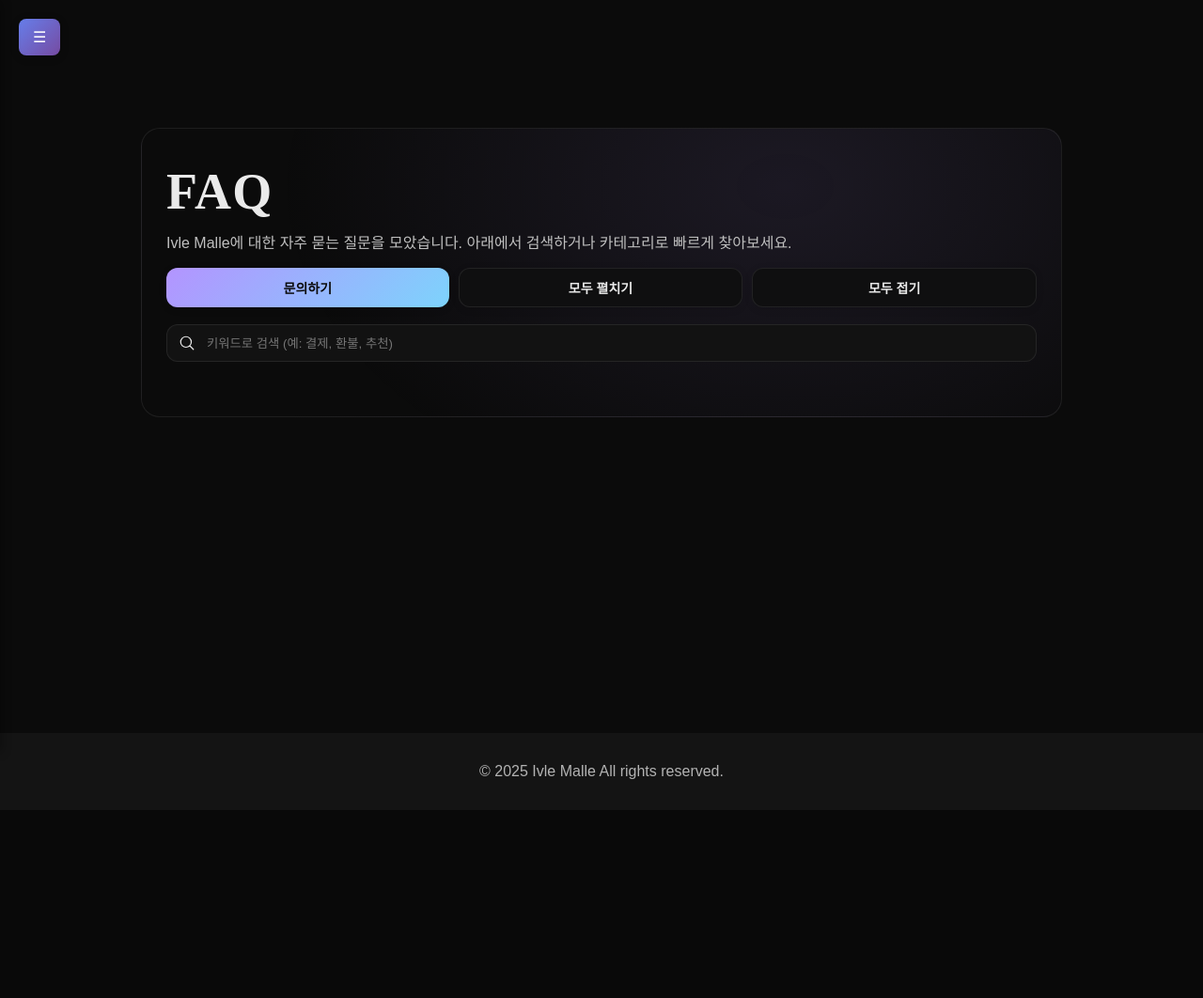
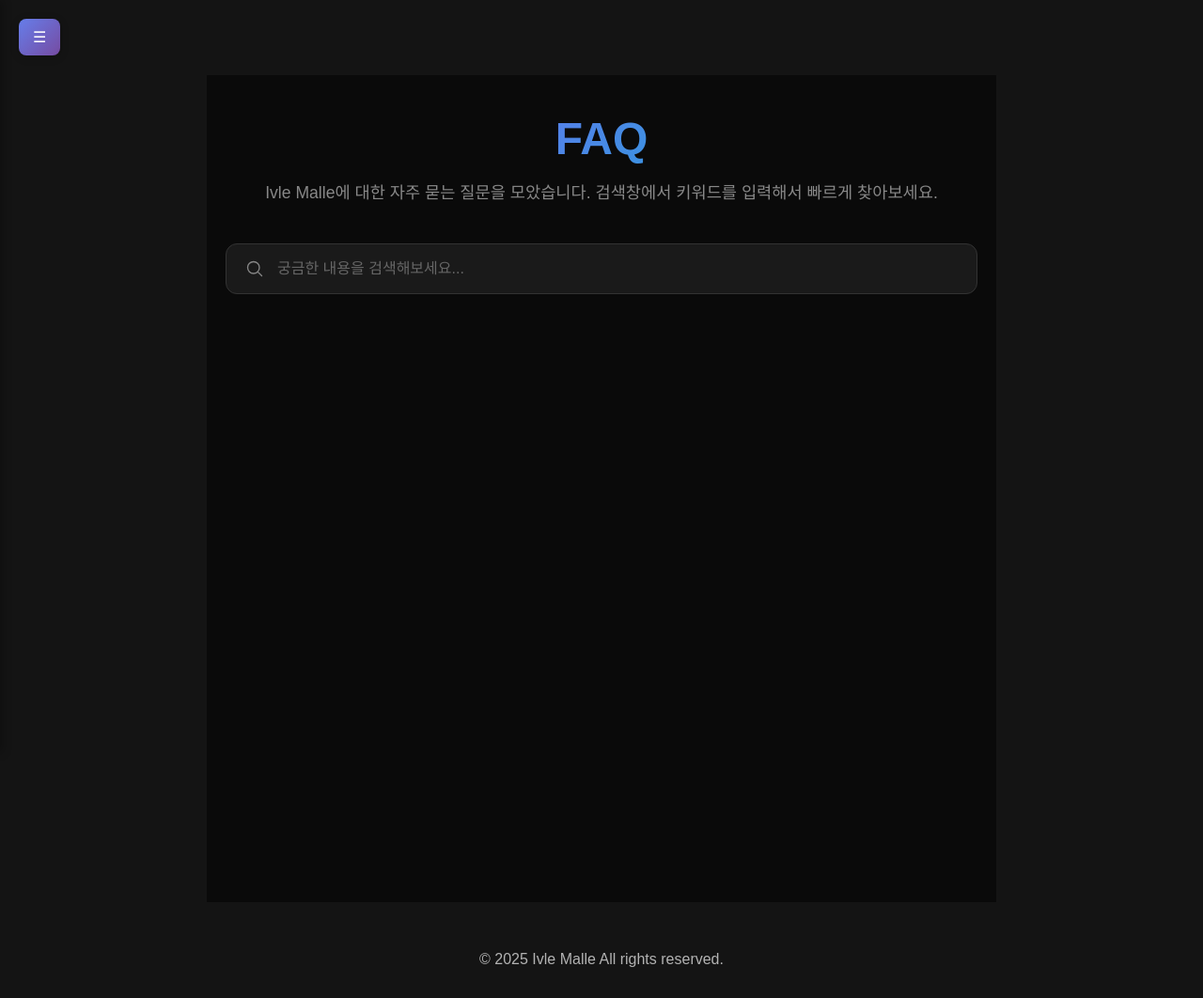
Before and after one commit to SKNETWORKS-FAMILY-AICAMP/SKN13-FINAL-2TEAM, a FastAPI app: page /faq/ in a window 1280 px wide. Shown: the whole page at 94% size. Before the commit the page ends 829 px from the top, so only its background shows below. Run offline with FastAPI, Linux system fonts and the light colour scheme; data that the repository does not hold is empty; parts of the project's set-up code (start-up, migrations or seed data) failed here and were passed over; some libraries are stand-ins or nearby versions; some web fonts are replaced.

Commit message:
[성의]faq fix
FAQ 페이지 ui 개선, 없는 기능 삭제

```diff
--- a/FAST_API/static/css/faq.css
+++ b/FAST_API/static/css/faq.css
@@ -1,66 +1,219 @@
-/* === Ivle Malle — FAQ (Elegant Dark) === */
-:root{
-  --bg:#0b0b0b; --panel:#121212; --card:#161616; --muted:#bfbfbf; --text:#eaeaea;
-  --border: rgba(255,255,255,.08);
-  --accent1:#b394ff; --accent2:#7dd3fc;
-  --grad: linear-gradient(135deg, var(--accent1), var(--accent2));
+/* FAQ 페이지 전용 스타일 */
+.faq-container {
+  max-width: 800px;
+  margin: 0 auto;
+  padding: 40px 20px;
+  background: #0a0a0a;
+  color: #ffffff;
+  min-height: 100vh;
 }
-body{ background: var(--bg); color: var(--text); }
-.faq-wrap{ max-width: 980px; margin: 56px auto; padding: 0 20px; }
-.faq-hero{
-  background: radial-gradient(900px 600px at 70% 20%, rgba(179,148,255,.1), transparent 60%);
-  border:1px solid var(--border); border-radius: 20px; padding: 36px 26px;
-  position: relative; overflow:hidden;
+
+.faq-header {
+  text-align: center;
+  margin-bottom: 40px;
 }
-.faq-hero h1{
-  font-size: clamp(32px, 5vw, 54px); margin: 0 0 10px;
-  font-family: 'Didot','Times New Roman',serif; letter-spacing:.02em;
+
+.faq-header h1 {
+  font-size: 3rem;
+  font-weight: 700;
+  margin: 0 0 16px;
+  color: #ffffff;
+  background: linear-gradient(135deg, #8b5cf6, #06b6d4);
+  -webkit-background-clip: text;
+  -webkit-text-fill-color: transparent;
+  background-clip: text;
 }
-.faq-hero p{ margin: 0; color: var(--muted); }
-.faq-hero .cta{ margin-top:16px; display:flex; flex-wrap: wrap; gap:10px; }
-.btn{ background: #0f0f10; border:1px solid var(--border); color: var(--text);
-  padding: 10px 14px; border-radius: 12px; cursor:pointer; }
-.btn-primary{ background: var(--grad); color:#0b0b0b; font-weight:700; border:none; }
 
-.faq-tools{ display:grid; grid-template-columns: 1fr; gap: 12px; margin: 18px 0 10px; }
-.searchbar{
-  display:flex; gap:10px; align-items:center; background: var(--panel);
-  border:1px solid var(--border); border-radius: 12px; padding: 10px 12px;
+.faq-header p {
+  font-size: 1.1rem;
+  color: #888888;
+  line-height: 1.6;
+  margin: 0;
 }
-.searchbar input{ flex:1; background: transparent; border:none; outline:none; color: var(--text); }
-.chips{ display:flex; gap:8px; flex-wrap: wrap; }
-.chip{
-  background:#0f0f10; border:1px solid var(--border); color:var(--muted);
-  padding:8px 10px; border-radius:999px; cursor:pointer; font-size:.9rem;
+
+.search-container {
+  margin-bottom: 40px;
 }
-.chip.active{ background: #12121a; color: var(--text); border-color: rgba(255,255,255,.16); }
 
-.faq-accordion{ margin-top: 16px; display:grid; gap:10px; }
-.faq-item{ border:1px solid var(--border); border-radius:14px; background: var(--card); overflow:hidden; }
-.faq-q{
-  display:flex; gap:12px; align-items:center; justify-content: space-between;
-  width:100%; text-align:left; background:transparent; color: var(--text);
-  padding: 16px 18px; font-size: 1.05rem; cursor:pointer;
+.search-box {
+  display: flex;
+  align-items: center;
+  background: #1a1a1a;
+  border: 1px solid #333333;
+  border-radius: 12px;
+  padding: 16px 20px;
+  transition: all 0.3s ease;
 }
-.faq-q .q-left{ display:flex; align-items:center; gap:10px; }
-.badge-cat{
-  font-size:.75rem; text-transform:uppercase; letter-spacing:.08em;
-  padding: 6px 8px; border-radius: 999px; background:#0e0e0e; border:1px solid var(--border); color: var(--muted);
+
+.search-box:hover {
+  border-color: #8b5cf6;
+  box-shadow: 0 0 0 3px rgba(139, 92, 246, 0.1);
 }
-.chev{ transition: transform .25s ease; opacity:.8; }
-.faq-item.open .chev{ transform: rotate(90deg); opacity:1; }
-.faq-a{ max-height: 0; overflow:hidden; transition: max-height .3s ease; color: var(--muted); padding: 0 18px; }
-.faq-item.open .faq-a{ padding: 0 18px 16px; }
-.faq-a-inner{ padding-top: 12px; line-height: 1.65; }
-.faq-a-inner code{ background: #0f0f10; border:1px solid var(--border); padding:2px 6px; border-radius:6px; }
 
-.faq-footer{
-  margin-top: 22px; display:flex; justify-content: space-between; align-items:center; gap:10px; flex-wrap:wrap;
-  border-top:1px solid var(--border); padding-top: 16px; color: var(--muted);
+.search-box:focus-within {
+  border-color: #8b5cf6;
+  box-shadow: 0 0 0 3px rgba(139, 92, 246, 0.2);
 }
-.copy-link{ background:transparent; border:1px dashed var(--border); color:var(--muted); padding:6px 10px; border-radius:10px; cursor:pointer; }
-.copy-link:hover{ border-style: solid; color: var(--text); }
 
-@media (max-width: 720px){
-  .faq-footer{ flex-direction: column; align-items: flex-start; }
+.search-box svg {
+  color: #888888;
+  margin-right: 12px;
+  flex-shrink: 0;
 }
+
+.search-box input {
+  flex: 1;
+  background: transparent;
+  border: none;
+  outline: none;
+  color: #ffffff;
+  font-size: 1rem;
+  font-weight: 500;
+}
+
+.search-box input::placeholder {
+  color: #666666;
+}
+
+.faq-list {
+  display: flex;
+  flex-direction: column;
+  gap: 16px;
+}
+
+.faq-item {
+  background: #1a1a1a;
+  border: 1px solid #333333;
+  border-radius: 12px;
+  overflow: hidden;
+  transition: all 0.3s ease;
+}
+
+.faq-item:hover {
+  border-color: #444444;
+  transform: translateY(-2px);
+  box-shadow: 0 8px 25px rgba(0, 0, 0, 0.3);
+}
+
+.faq-question {
+  display: flex;
+  justify-content: space-between;
+  align-items: center;
+  padding: 20px 24px;
+  cursor: pointer;
+  transition: all 0.3s ease;
+}
+
+.faq-question:hover {
+  background: rgba(255, 255, 255, 0.02);
+}
+
+.question-text {
+  font-size: 1.1rem;
+  font-weight: 600;
+  color: #ffffff;
+  flex: 1;
+  margin-right: 16px;
+}
+
+.toggle-icon {
+  font-size: 1.5rem;
+  color: #8b5cf6;
+  font-weight: 300;
+  transition: transform 0.3s ease;
+  flex-shrink: 0;
+}
+
+.faq-answer {
+  max-height: 0;
+  overflow: hidden;
+  transition: max-height 0.4s ease;
+  background: rgba(255, 255, 255, 0.01);
+}
+
+.faq-item.active .faq-answer {
+  max-height: 500px;
+}
+
+.answer-content {
+  padding: 0 24px 24px;
+  color: #cccccc;
+  line-height: 1.7;
+  font-size: 1rem;
+}
+
+.no-results {
+  text-align: center;
+  padding: 60px 20px;
+  background: #1a1a1a;
+  border: 1px solid #333333;
+  border-radius: 12px;
+}
+
+.no-results-icon {
+  font-size: 3rem;
+  margin-bottom: 16px;
+}
+
+.no-results-text {
+  font-size: 1.2rem;
+  font-weight: 600;
+  color: #ffffff;
+  margin-bottom: 8px;
+}
+
+.no-results-subtext {
+  color: #888888;
+  font-size: 1rem;
+}
+
+/* 반응형 디자인 */
+@media (max-width: 768px) {
+  .faq-container {
+    padding: 20px 16px;
+  }
+
+  .faq-header h1 {
+    font-size: 2.5rem;
+  }
+
+  .faq-header p {
+    font-size: 1rem;
+  }
+
+  .search-box {
+    padding: 14px 16px;
+  }
+
+  .faq-question {
+    padding: 16px 20px;
+  }
+
+  .question-text {
+    font-size: 1rem;
+  }
+
+  .answer-content {
+    padding: 0 20px 20px;
+  }
+}
+
+@media (max-width: 480px) {
+  .faq-header h1 {
+    font-size: 2rem;
+  }
+
+  .faq-question {
+    flex-direction: column;
+    align-items: flex-start;
+    gap: 12px;
+  }
+
+  .question-text {
+    margin-right: 0;
+  }
+
+  .toggle-icon {
+    align-self: flex-end;
+  }
+}
--- a/FAST_API/templates/faq/faq.html
+++ b/FAST_API/templates/faq/faq.html
@@ -5,177 +5,95 @@
 {% endblock %}
 
 {% block content %}
-<section class="faq-wrap">
-  <div class="faq-hero">
+<div class="faq-container">
+  <div class="faq-header">
     <h1>FAQ</h1>
-    <p>Ivle Malle에 대한 자주 묻는 질문을 모았습니다. 아래에서 검색하거나 카테고리로 빠르게 찾아보세요.</p>
-    <div class="cta">
-      <button class="btn-primary btn" id="inquire-btn">문의하기</button>
-      <button class="btn" id="expand-all">모두 펼치기</button>
-      <button class="btn" id="collapse-all">모두 접기</button>
+    <p>Ivle Malle에 대한 자주 묻는 질문을 모았습니다. 검색창에서 키워드를 입력해서 빠르게 찾아보세요.</p>
   </div>
 
-    <div class="faq-tools">
-      <div class="searchbar">
-        <svg width="18" height="18" viewBox="0 0 24 24" fill="none"><path d="M21 21l-4.35-4.35M10.5 18a7.5 7.5 0 1 1 0-15 7.5 7.5 0 0 1 0 15Z" stroke="currentColor" stroke-width="1.6" stroke-linecap="round"/></svg>
-        <input id="faq-search" type="text" placeholder="키워드로 검색 (예: 결제, 환불, 추천)" aria-label="FAQ 검색">
-      </div>
-      <div class="chips" id="faq-chips">
-        {% for cat in categories %}
-          <span class="chip {% if cat.key == 'all' %}active{% endif %}" data-cat="{{ cat.key }}">{{ cat.label }}</span>
-        {% endfor %}
-      </div>
+  <div class="search-container">
+    <div class="search-box">
+      <svg width="20" height="20" viewBox="0 0 24 24" fill="none">
+        <path d="M21 21l-4.35-4.35M10.5 18a7.5 7.5 0 1 1 0-15 7.5 7.5 0 0 1 0 15Z" stroke="currentColor" stroke-width="1.6" stroke-linecap="round"/>
+      </svg>
+      <input type="text" id="search-input" placeholder="궁금한 내용을 검색해보세요...">
     </div>
   </div>
 
-  <div class="faq-accordion" id="faq-list">
+  <div class="faq-list" id="faq-list">
     {% for item in faq_data %}
-    <div class="faq-item" data-cat="{{ item.category }}" id="{{ item.id }}">
-      <button class="faq-q" aria-expanded="false">
-        <span class="q-left">
-          <span class="badge-cat">
-            {% for cat in categories %}{% if cat.key == item.category %}{{ cat.label }}{% endif %}{% endfor %}
-          </span>
-          {{ item.question }}
-        </span>
-        <span class="chev">▶</span>
-      </button>
-      <div class="faq-a" role="region" aria-labelledby="{{ item.id }}">
-        <div class="faq-a-inner">
-          {{ item.answer }}
+    <div class="faq-item" data-question="{{ item.question|lower }}" data-answer="{{ item.answer|lower }}">
+      <div class="faq-question" onclick="toggleFAQ(this)">
+        <span class="question-text">{{ item.question }}</span>
+        <span class="toggle-icon">+</span>
       </div>
-      </div>
-      <div class="faq-footer">
-        <span>항목 링크를 복사해 공유할 수 있어요.</span>
-        <button class="copy-link" data-anchor="#{{ item.id }}">링크 복사</button>
+      <div class="faq-answer">
+        <div class="answer-content">{{ item.answer }}</div>
       </div>
     </div>
     {% endfor %}
   </div>
-</section>
 
-<!-- Coming Soon Modal -->
-<div id="comingSoonModal" class="modal" style="position:fixed; inset:0; background:rgba(0,0,0,0.6); display:none; align-items:center; justify-content:center; z-index:2000;">
-  <div style="background:white; color: #333; padding:30px; width:90%; max-width:400px; border-radius:12px; text-align:center; box-shadow: 0 5px 20px rgba(0,0,0,0.3);">
-    <h2 style="margin-top:0; margin-bottom:15px; font-weight:600;">알림</h2>
-    <p style="margin-bottom:25px; line-height:1.6;">추후 업데이트 예정인 기능입니다.</p>
-    <button id="closeComingSoonModal" style="padding:10px 20px; border:none; background:linear-gradient(135deg, #667eea, #764ba2); color:white; border-radius:8px; cursor:pointer; font-weight:600;">확인</button>
+  <div class="no-results" id="no-results" style="display: none;">
+    <div class="no-results-icon">🔍</div>
+    <div class="no-results-text">검색 결과가 없습니다</div>
+    <div class="no-results-subtext">다른 키워드로 검색해보세요</div>
   </div>
 </div>
 {% endblock %}
 
 {% block scripts %}
-{{ super() }}
 <script>
-document.addEventListener('DOMContentLoaded', function(){
-  const list = document.getElementById('faq-list');
-  const search = document.getElementById('faq-search');
-  const chips = document.getElementById('faq-chips');
-  const expandAll = document.getElementById('expand-all');
-  const collapseAll = document.getElementById('collapse-all');
+document.addEventListener('DOMContentLoaded', function() {
+  const searchInput = document.getElementById('search-input');
+  const faqList = document.getElementById('faq-list');
+  const noResults = document.getElementById('no-results');
+  const faqItems = document.querySelectorAll('.faq-item');
 
-  function setOpen(item, open){
-    item.classList.toggle('open', open);
-    const q = item.querySelector('.faq-q');
-    const a = item.querySelector('.faq-a');
-    if (q) q.setAttribute('aria-expanded', String(open));
-    if (a){
-      a.style.maxHeight = open ? (a.scrollHeight + 'px') : '0px';
+  // 검색 기능
+  searchInput.addEventListener('input', function() {
+    const searchTerm = this.value.toLowerCase().trim();
+    let visibleCount = 0;
+
+    faqItems.forEach(item => {
+      const question = item.dataset.question;
+      const answer = item.dataset.answer;
+      const isVisible = !searchTerm || question.includes(searchTerm) || answer.includes(searchTerm);
+
+      if (isVisible) {
+        item.style.display = 'block';
+        visibleCount++;
+      } else {
+        item.style.display = 'none';
       }
-  }
-
-  // open/close on click
-  list.addEventListener('click', function(e){
-    const btn = e.target.closest('.faq-q');
-    if (!btn) return;
-    const item = btn.closest('.faq-item');
-    setOpen(item, !item.classList.contains('open'));
     });
 
-  function filter(){
-    const q = (search?.value || '').toLowerCase();
-    const activeChip = chips.querySelector('.chip.active');
-    const cat = activeChip ? activeChip.dataset.cat : 'all';
-    let any = false;
-    list.querySelectorAll('.faq-item').forEach(item => {
-      const matchesCat = (cat === 'all') || (item.dataset.cat === cat);
-      const text = item.textContent.toLowerCase();
-      const matches = matchesCat && (!q || text.includes(q));
-      item.style.display = matches ? '' : 'none';
-      if (matches) any = true;
-    });
-    return any;
+    // 검색 결과가 없을 때
+    if (searchTerm && visibleCount === 0) {
+      noResults.style.display = 'block';
+      faqList.style.display = 'none';
+    } else {
+      noResults.style.display = 'none';
+      faqList.style.display = 'block';
     }
-  search?.addEventListener('input', filter);
-
-  chips.addEventListener('click', function(e){
-    const chip = e.target.closest('.chip');
-    if (!chip) return;
-    chips.querySelectorAll('.chip').forEach(c => c.classList.remove('active'));
-    chip.classList.add('active');
-    filter();
-  });
-
-  // expand/collapse visible only
-  expandAll?.addEventListener('click', function(){
-    list.querySelectorAll('.faq-item').forEach(item => {
-      if (item.style.display !== 'none') setOpen(item, true);
-    });
-  });
-  collapseAll?.addEventListener('click', function(){
-    list.querySelectorAll('.faq-item').forEach(item => setOpen(item, false));
-  });
-
-  // Deep-link open
-  if (location.hash){
-    const t = document.querySelector(location.hash);
-    if (t && t.classList.contains('faq-item')){
-      setOpen(t, true);
-      t.scrollIntoView({behavior:'smooth', block:'start'});
-    }
-  }
-
-  // Copy link
-  list.addEventListener('click', function(e){
-    const btn = e.target.closest('.copy-link');
-    if (!btn) return;
-    const anchor = btn.dataset.anchor || '';
-    const url = location.origin + location.pathname + anchor;
-    navigator.clipboard.writeText(url).then(()=>{
-      btn.textContent = '복사됨!';
-      setTimeout(()=> btn.textContent = '링크 복사', 1200);
   });
 });
 
-  // initial
-  filter();
+// FAQ 토글 기능
+function toggleFAQ(element) {
+  const faqItem = element.parentElement;
+  const answer = faqItem.querySelector('.faq-answer');
+  const icon = element.querySelector('.toggle-icon');
 
-  // Coming Soon Modal Logic
-  const inquireBtn = document.getElementById('inquire-btn');
-  const comingSoonModal = document.getElementById('comingSoonModal');
-  const closeComingSoonModalBtn = document.getElementById('closeComingSoonModal');
-
-  if (inquireBtn) {
-    inquireBtn.addEventListener('click', function(e) {
-      e.preventDefault(); // Prevent default link behavior
-      comingSoonModal.style.display = 'flex';
-    });
+  if (faqItem.classList.contains('active')) {
+    faqItem.classList.remove('active');
+    answer.style.maxHeight = '0';
+    icon.textContent = '+';
+  } else {
+    faqItem.classList.add('active');
+    answer.style.maxHeight = answer.scrollHeight + 'px';
+    icon.textContent = '−';
   }
-
-  if (closeComingSoonModalBtn) {
-    closeComingSoonModalBtn.addEventListener('click', function() {
-      comingSoonModal.style.display = 'none';
-    });
 }
-
-  // Close modal when clicking outside
-  if (comingSoonModal) {
-    comingSoonModal.addEventListener('click', function(e) {
-      if (e.target === comingSoonModal) {
-        comingSoonModal.style.display = 'none';
-      }
-    });
-  }
-});
 </script>
 {% endblock %}
```
Lines whose indentation alone changed are shown as unchanged.
